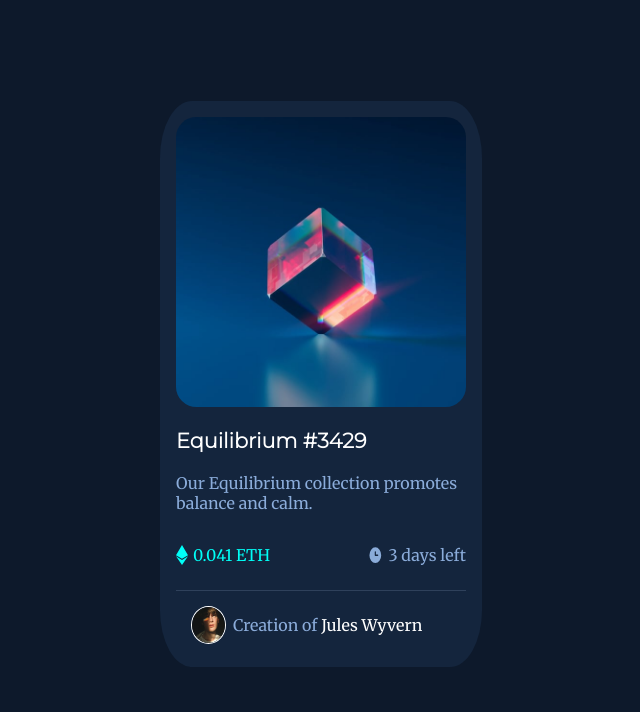
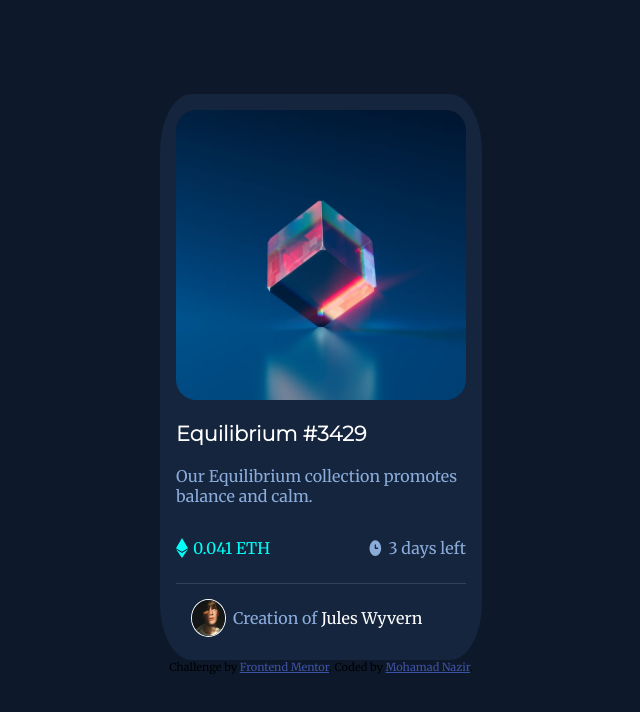
Before and after one commit to NAZIRwill29/nft-preview-card-component, a plain HTML site: page index.html in a window 1280 px wide. Shown: the whole page, without its empty margins (319-959 px from the left). Drawn offline with Linux system fonts and the light colour scheme.

Commit message:
challeng

```diff
--- a/css/styles.css
+++ b/css/styles.css
@@ -137,3 +137,12 @@ p {
 .text-name:hover {
     color: var(--Cyan);
 }
+
+.attribution {
+    font-size: 11px;
+    text-align: center;
+}
+
+.attribution a {
+    color: hsl(228, 45%, 44%);
+}
--- a/index.html
+++ b/index.html
@@ -38,6 +38,14 @@
       <img class="image-avatar" src="images/image-avatar.png" alt="image-avatar">
       <p>Creation of <a href="#" class="text-name">Jules Wyvern</a></p>
     </footer>
+
+
   </main>
+
+  <div class="attribution">
+    Challenge by
+    <a href="https://www.frontendmentor.io?ref=challenge" target="_blank">Frontend Mentor</a>. Coded by <a
+      href="https://www.frontendmentor.io/profile/NAZIRwill29">Mohamad Nazir</a>.
+  </div>
 </body>
 </html>
```
